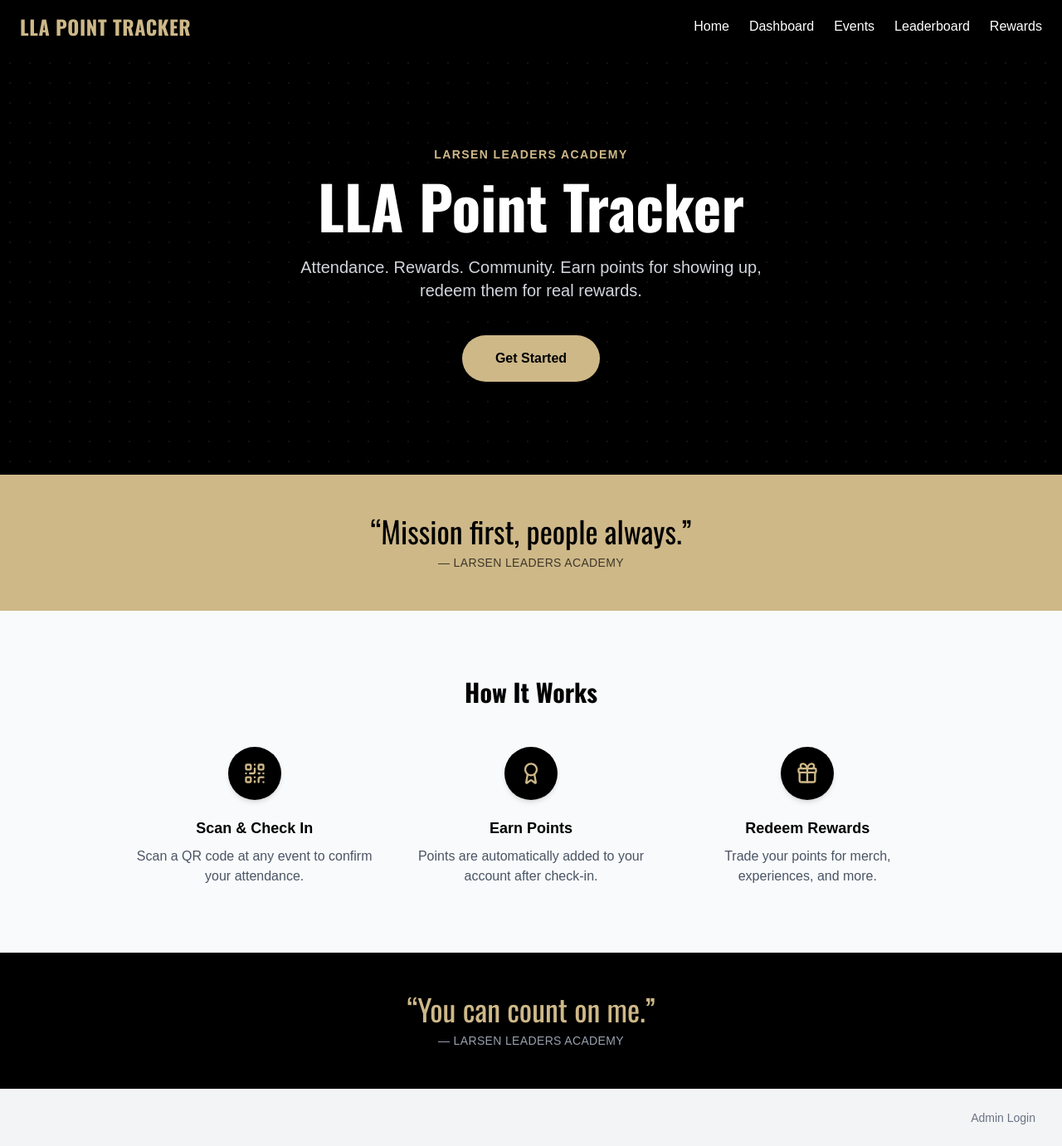
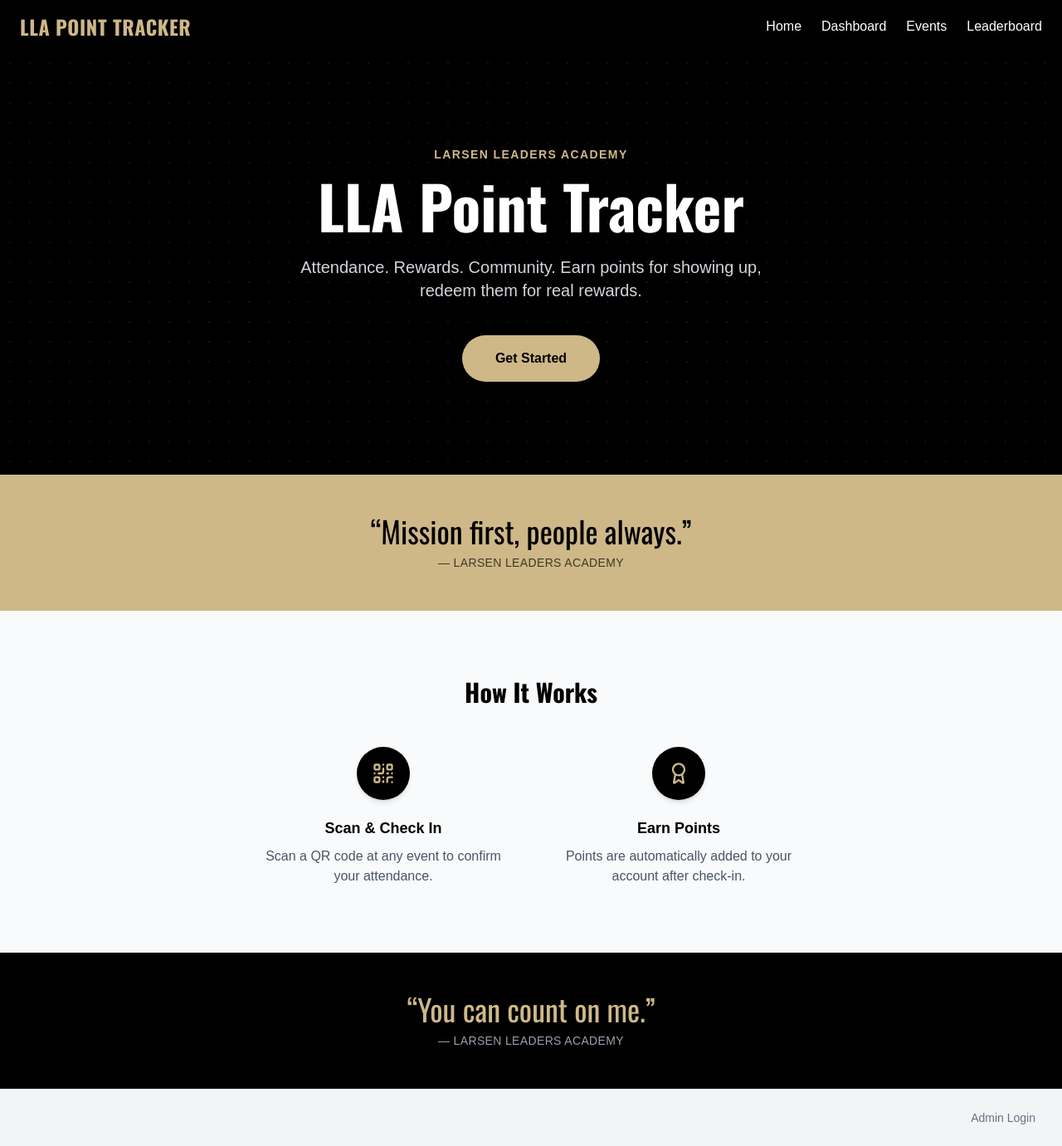
Before and after one commit to danicito627-crypto/LLA-Points-System, a Next.js app: page / in a window 1280 px wide. Shown: the whole page at 83% size. Built offline with nearby package versions, Linux system fonts and the light colour scheme.

Commit message:
Remove rewards feature

```diff
--- a/app/components/Navbar.tsx
+++ b/app/components/Navbar.tsx
@@ -17,7 +17,6 @@ export default function Navbar() {
           <a href="/dashboard" className="hover:text-[#CEB888] transition-colors">Dashboard</a>
           <a href="/events" className="hover:text-[#CEB888] transition-colors">Events</a>
           <a href="/leaderboard" className="hover:text-[#CEB888] transition-colors">Leaderboard</a>
-          <a href="/rewards" className="hover:text-[#CEB888] transition-colors">Rewards</a>
         </div>
 
         <button
@@ -35,7 +34,6 @@ export default function Navbar() {
           <a href="/dashboard" className="hover:text-[#CEB888]" onClick={() => setOpen(false)}>Dashboard</a>
           <a href="/events" className="hover:text-[#CEB888]" onClick={() => setOpen(false)}>Events</a>
           <a href="/leaderboard" className="hover:text-[#CEB888]" onClick={() => setOpen(false)}>Leaderboard</a>
-          <a href="/rewards" className="hover:text-[#CEB888]" onClick={() => setOpen(false)}>Rewards</a>
         </div>
       )}
     </nav>
--- a/app/events/page.tsx
+++ b/app/events/page.tsx
@@ -2,7 +2,7 @@ import Navbar from "../components/Navbar";
 import { supabase } from "../../lib/supabase";
 
 export default async function EventsPage() {
-  const { data: events } = await supabase.from("events").select();
+  const { data: events, error } = await supabase.from("events").select();
 
   return (
     <main className="min-h-screen bg-gray-100">
@@ -10,6 +10,10 @@ export default async function EventsPage() {
       <div className="p-8">
         <h1 className="text-4xl font-bold text-black">Events</h1>
         <p className="mt-2 text-gray-600">Upcoming events will show up here.</p>
+
+        {error && (
+          <p className="mt-4 text-red-600">Error: {error.message}</p>
+        )}
 
         <div className="mt-8 flex flex-col gap-4 max-w-sm">
           {events?.map((event) => (
--- a/app/page.tsx
+++ b/app/page.tsx
@@ -1,5 +1,5 @@
 import Navbar from "./components/Navbar";
-import { QrCode, Award, Gift } from "lucide-react";
+import { QrCode, Award } from "lucide-react";
 
 export default function Home() {
   return (
@@ -39,7 +39,7 @@ export default function Home() {
         <h2 className="text-3xl font-bold text-black text-center mb-12" style={{ fontFamily: 'var(--font-oswald)' }}>
           How It Works
         </h2>
-        <div className="grid grid-cols-1 sm:grid-cols-3 gap-10 text-center">
+        <div className="grid grid-cols-1 sm:grid-cols-2 gap-10 text-center max-w-2xl mx-auto">
           <div className="flex flex-col items-center">
             <div className="w-16 h-16 rounded-full bg-black flex items-center justify-center mb-5 shadow-md">
               <QrCode className="text-[#CEB888]" size={28} />
@@ -56,15 +56,6 @@ export default function Home() {
             <h3 className="text-lg font-semibold text-black">Earn Points</h3>
             <p className="mt-2 text-gray-600 max-w-xs">
               Points are automatically added to your account after check-in.
-            </p>
-          </div>
-          <div className="flex flex-col items-center">
-            <div className="w-16 h-16 rounded-full bg-black flex items-center justify-center mb-5 shadow-md">
-              <Gift className="text-[#CEB888]" size={28} />
-            </div>
-            <h3 className="text-lg font-semibold text-black">Redeem Rewards</h3>
-            <p className="mt-2 text-gray-600 max-w-xs">
-              Trade your points for merch, experiences, and more.
             </p>
           </div>
         </div>
--- a/app/rewards/page.tsx
+++ /dev/null
@@ -1,18 +0,0 @@
-import Navbar from "../components/Navbar";
-
-export default function RewardsPage() {
-  return (
-    <main className="min-h-screen bg-gray-100">
-      <Navbar />
-
-      <div className="p-8">
-        <h1 className="text-4xl font-bold text-black">Rewards</h1>
-        <p className="mt-2 text-gray-600">Redeemable rewards will show up here.</p>
-        <div className="mt-8 bg-white rounded-lg shadow p-6 max-w-sm">
-          <p className="font-semibold text-black">LLA Polo</p>
-          <p className="text-gray-600">200 points</p>
-        </div>
-      </div>
-    </main>
-  );
-}
```
